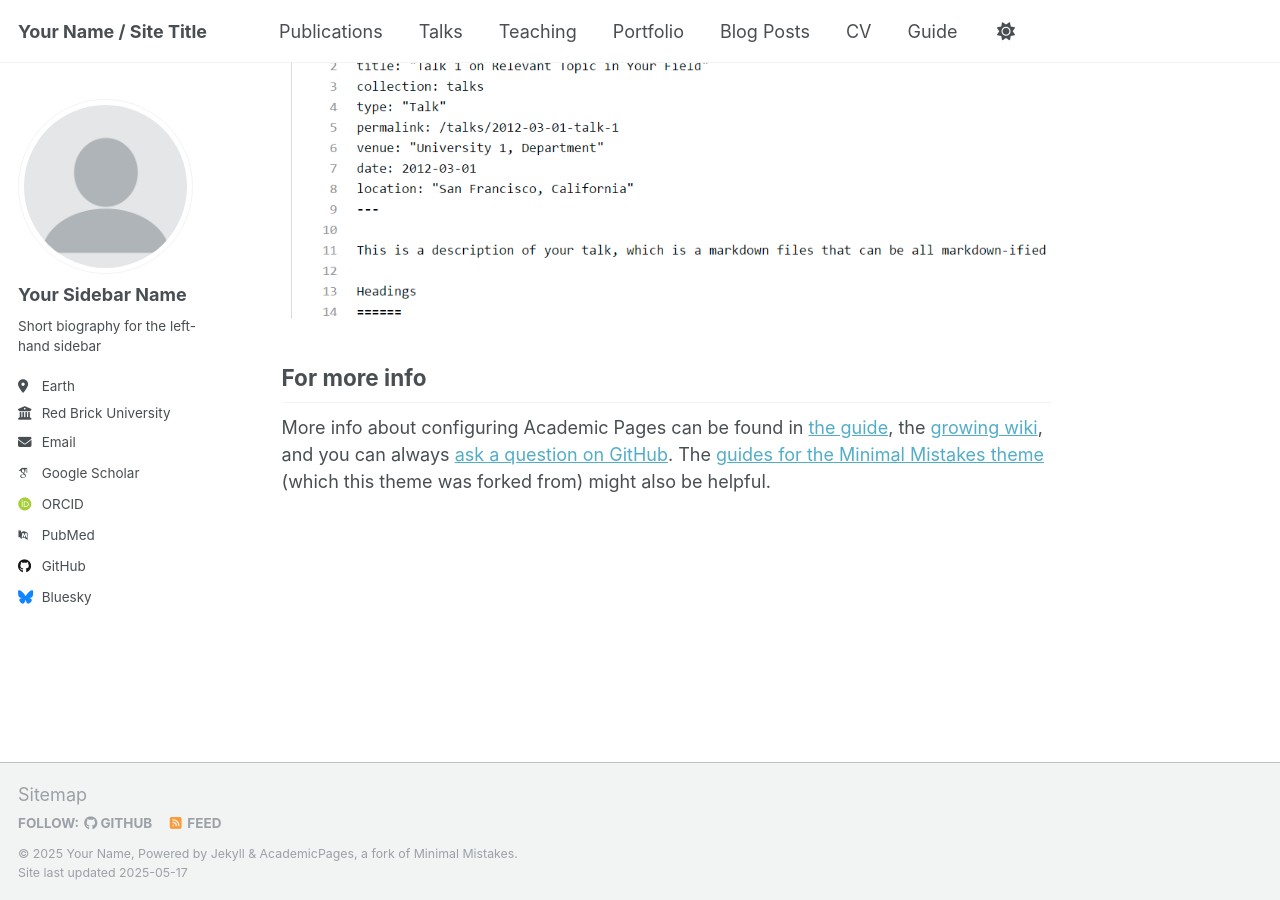
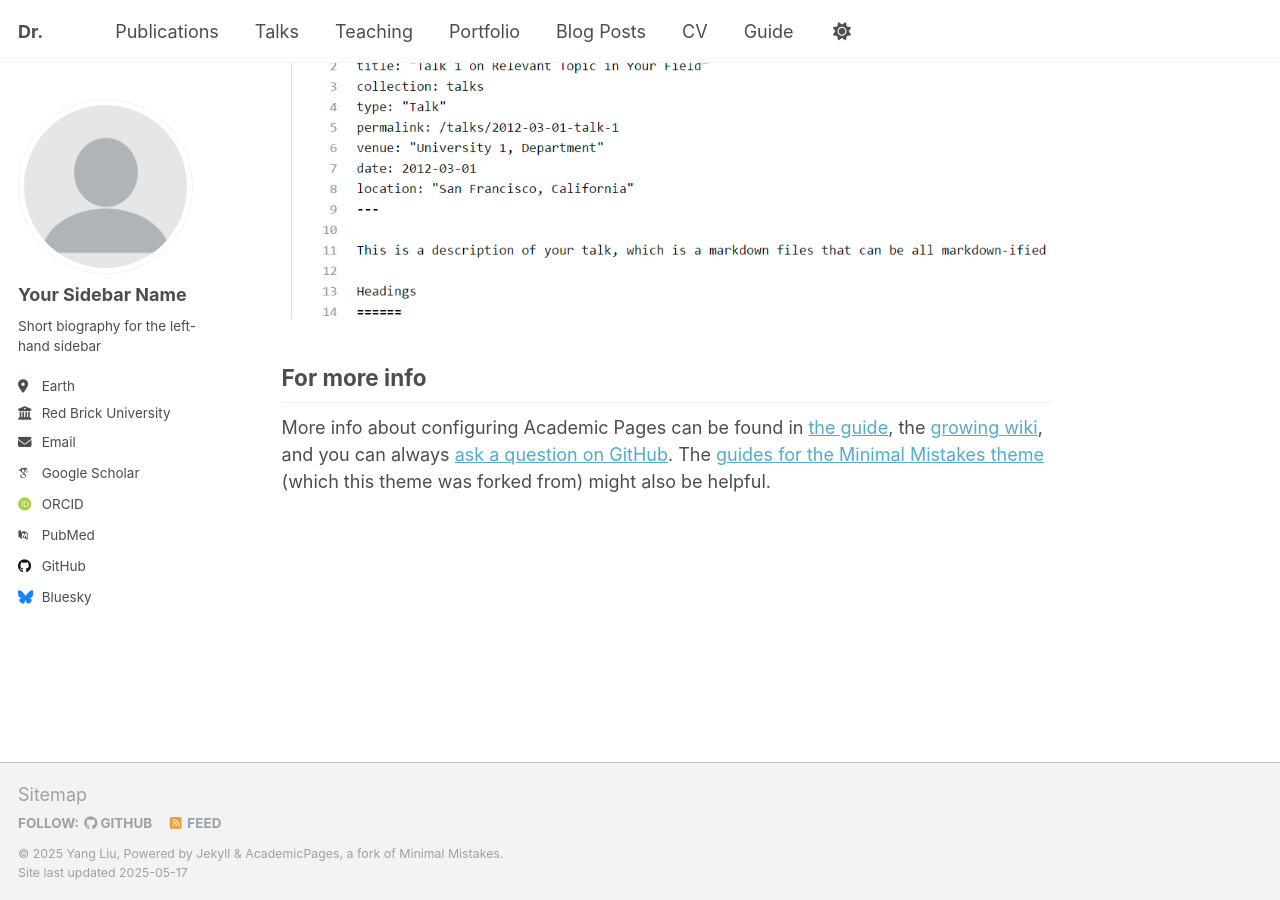
Before and after one commit to Yangliu-Photonics/YangLiu, a Jekyll site: the page built from _pages/about.md, in a window 1280 px wide and 900 px high, scrolled down 2636 px. Built offline with Jekyll 4.4.1, drawn with Linux system fonts in a browser that asks for light colours; some web fonts are replaced.

Commit message:
Update _config.yml

```diff
--- a/_config.yml
+++ b/_config.yml
@@ -9,13 +9,13 @@
 # Basic Site Settings
 locale                   : "en-US"
 site_theme               : "default"
-title                    : "Your Name / Site Title"
+title                    : "Dr."
 title_separator          : "-"
-name                     : &name "Your Name"
+name                     : &name "Yang Liu"
 description              : &description "personal description"
-url                      : https://academicpages.github.io # the base hostname & protocol for your site e.g. "https://[your GitHub username].github.io" or if you already have some other page hosted on Github then use "https://[your GitHub username].github.io/[Your Repo Name]"
+url                      : https://YangLiu.github.io # the base hostname & protocol for your site e.g. "https://[your GitHub username].github.io" or if you already have some other page hosted on Github then use "https://[your GitHub username].github.io/[Your Repo Name]"
 baseurl                  : "" # the subpath of your site, e.g. "/blog"
-repository               : "academicpages/academicpages.github.io"
+#repository               : "academicpages/academicpages.github.io"
 
 # Site Author - The following control what appear as part of the author content on the side bar.
 #               If a field is blank the icon and link will not appear, otherwise it will be shown.
```
